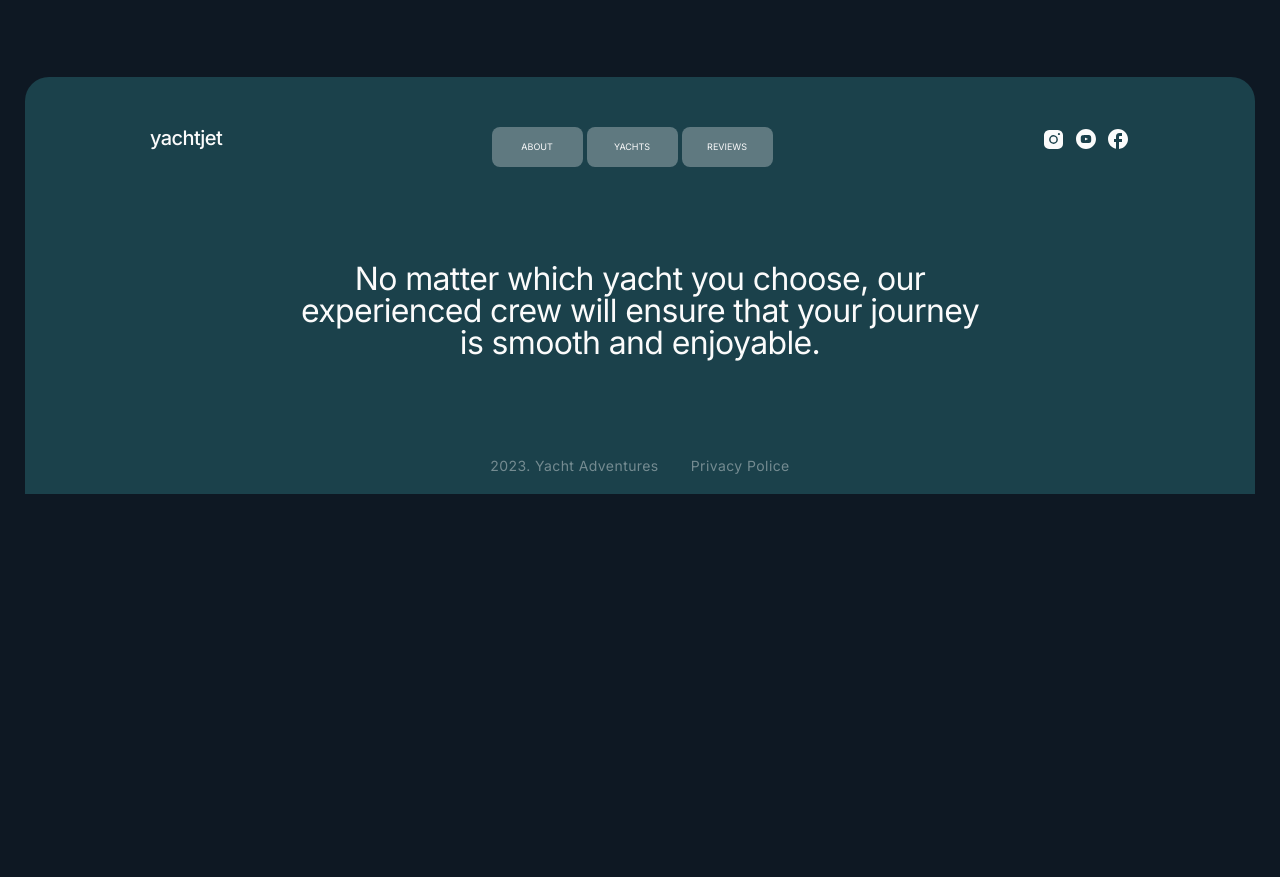
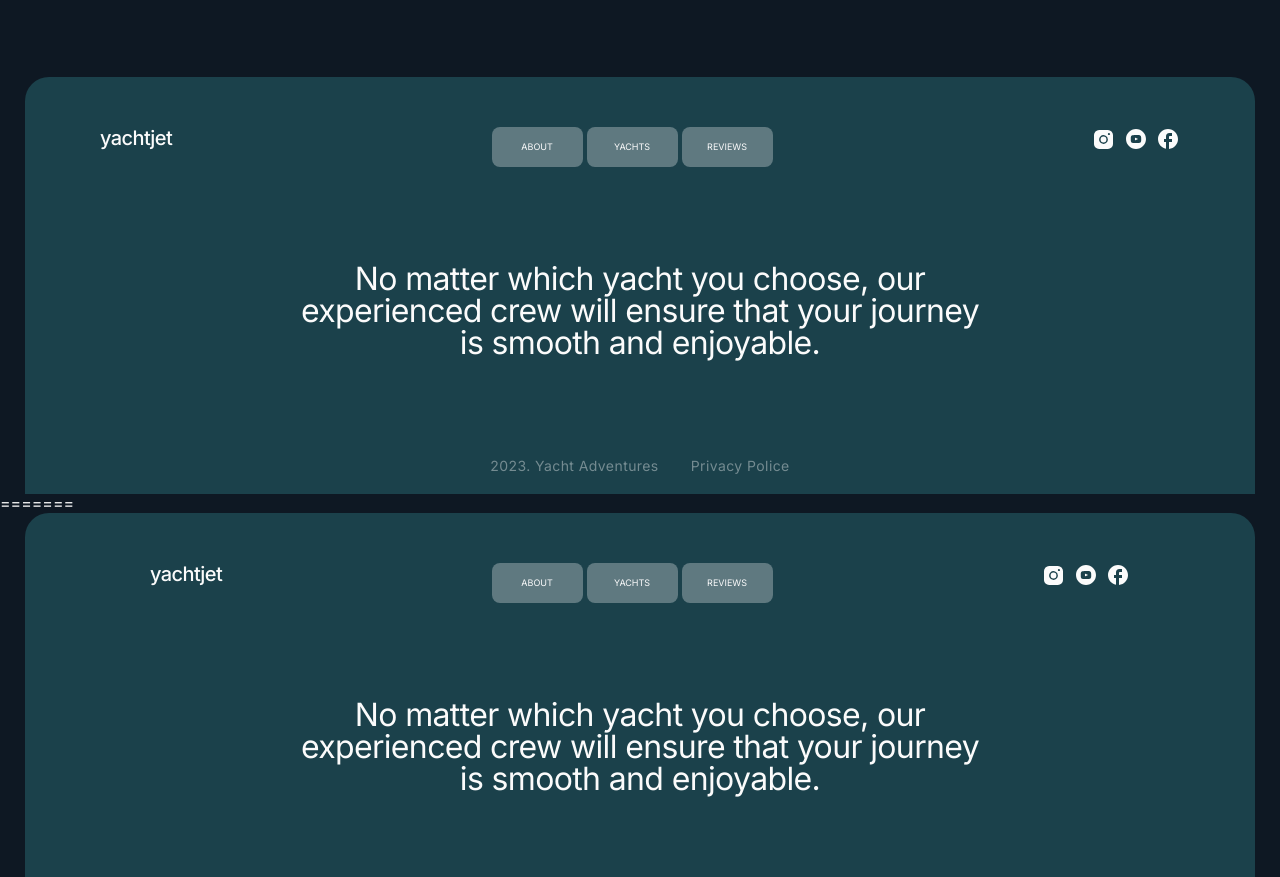
Before and after one commit to Tetiana-Onofriichuk/Bug_Busters, a plain HTML site: page index.html in a window 1280 px wide. Shown: the part 3756-4633 px from the top of the page. Before the commit the page ends 4250 px from the top, so only its background shows below. Drawn offline with nearby package versions, Linux system fonts and the light colour scheme.

Commit message:
Deploying to gh-pages from @ Tetiana-Onofriichuk/Bug_Busters@a5427db9eb950182b4ce12110315fe1f3a207375 🚀

```diff
--- a/index.html
+++ b/index.html
@@ -378,6 +378,62 @@
 </section>
 
     </main>
+    <footer class="basement">
+  <nav class="navigation">
+    <a class="footer-logo" href="/index.html">yachtjet</a>
+    <ul class="yatch-links">
+      <li class="yatch-link-item"><a href="#about">About</a></li>
+      <li class="yatch-link-item"><a href="#yachts">Yachts</a></li>
+      <li class="yatch-link-item"><a href="#reviews">Reviews</a></li>
+    </ul>
+    <div class="social-wrapper">
+      <ul class="socials">
+        <li class="circle-link">
+          <a
+            href="https://www.instagram.com/goitclub/"
+            target="_blank"
+            class="svg-link"
+          >
+            <svg class="social-icon" width="24" height="24">
+              <use href="/Bug_Busters/assets/icons-CthKOJ9W.svg#instagram"></use>
+            </svg>
+          </a>
+        </li>
+        <li class="circle-link">
+          <a
+            href="https://www.youtube.com/c/GoIT"
+            target="_blank"
+            class="svg-link"
+          >
+            <svg class="social-icon" width="24" height="24">
+              <use href="/Bug_Busters/assets/icons-CthKOJ9W.svg#youtube"></use>
+            </svg>
+          </a>
+        </li>
+        <li class="circle-link">
+          <a
+            href="https://www.facebook.com/goITclub/"
+            target="_blank"
+            class="svg-link"
+          >
+            <svg class="social-icon" width="24" height="24">
+              <use href="/Bug_Busters/assets/icons-CthKOJ9W.svg#facebook"></use>
+            </svg>
+          </a>
+        </li>
+      </ul>
+    </div>
+  </nav>
+  <div class="footer-message">
+    No matter which yacht you choose, our experienced crew will ensure that your
+    journey is smooth and enjoyable.
+  </div>
+  <div class="footer-legal">
+    <p>2023. Yacht Adventures</p>
+    <a href="#">Privacy Police</a>
+  </div>
+</footer>
+=======
 
 <footer class="basement container">
   <nav class="navigation">
@@ -436,6 +492,5 @@
 </footer>
 
 
-
   </body>
 </html>
```
